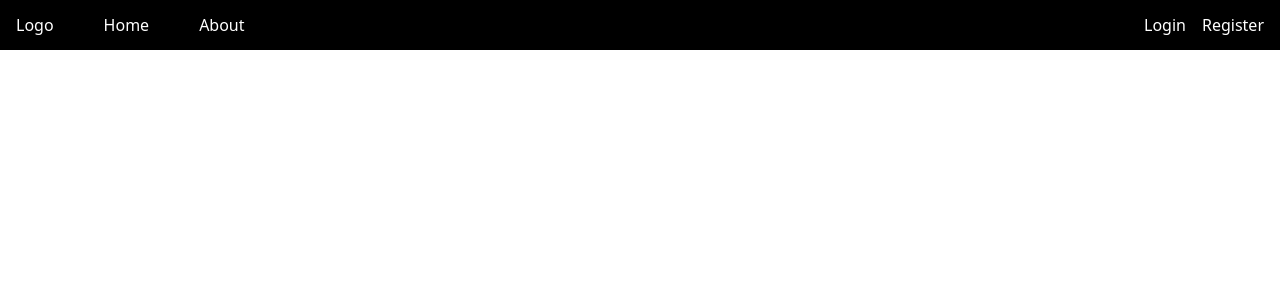
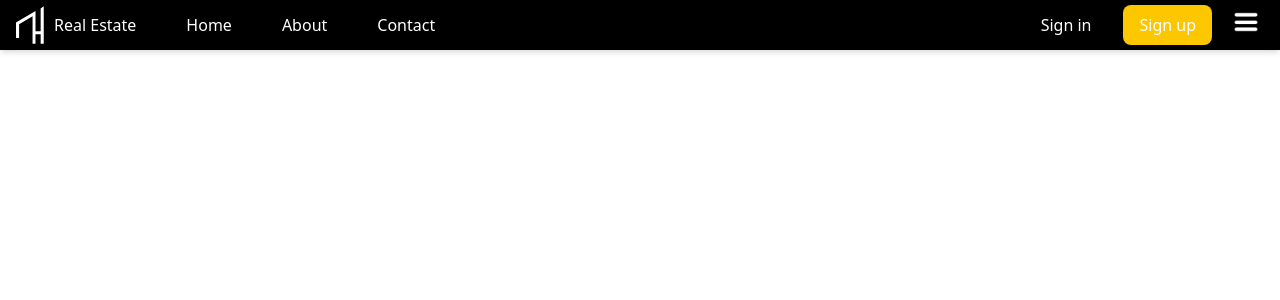
Before and after one commit to vishalguptax/real-estate-client, a React (Vite) app: page / in a window 1280 px wide. Shown: the top 300 px of the page. Built offline with nearby package versions, Linux system fonts and the light colour scheme.

Commit message:
third commit

```diff
--- a/src/components/Layout.jsx
+++ b/src/components/Layout.jsx
@@ -1,17 +1,95 @@
-import React from "react";
+import React, { useState } from "react";
 
 function Layout() {
+  const [open, setOpen] = useState(false);
+  const user = false;
+
   return (
-    <div className="flex items-center justify-between h-[50px] p-4 bg-black text-white">
-      <div className="left flex gap-4 items-center gap-[50px]">
-        <a href="/">Logo</a>
-        <a href="/">Home</a>
-        <a href="/">About</a>
+    <div className="flex items-center justify-between h-[50px] p-4 bg-black text-white shadow-md ">
+      <div className="left flex gap-4 items-center gap-[50px] ">
+        <a href="/" className="flex items-center gap-[10px]">
+          <img src="/logo.svg" alt="" className="w-[28px]" />
+          <span className="hidden md:inline">Real Estate</span>
+        </a>
+        <a href="/" className="hidden sm:inline hover:scale-105 transition">
+          Home
+        </a>
+        <a href="/" className="hidden sm:inline hover:scale-105 transition">
+          About
+        </a>
+        <a href="/" className="hidden sm:inline hover:scale-105 transition">
+          Contact
+        </a>
       </div>
-      <div className="right flex gap-4 items-center ">
-        <a href="/">Login</a>
-        <a href="/">Register</a>
-      </div>
+
+      < div className="flex items-center gap-4">
+        {user ? (
+          <div className="flex items-center gap-4 font-bold">
+            <img
+              src="https://images.pexels.com/photos/91227/pexels-photo-91227.jpeg?auto=compress&cs=tinysrgb&w=1260&h=750&dpr=2"
+              alt="User Avatar"
+              className="w-10 h-10 rounded-full object-cover"
+            />
+            <span className="hidden sm:inline">John Doe</span>
+            <a href="/" className="relative px-4 py-2 bg-yellow-400 rounded-lg">
+              <span>Profile</span>
+            </a>
+          </div>
+        ) : (
+          <>
+            <a href="/" className="px-4 py-2 hover:scale-105 transition display hidden md:block">
+              Sign in
+            </a>
+            <a
+              href="/"
+              className="px-4 py-2 bg-yellow-400 rounded-lg hover:scale-105 transition hidden md:block"
+            >
+              Sign up
+            </a>
+          </>
+        )}
+
+
+        <div className="">
+          <button onClick={() => setOpen(!open)}>
+            <img src="/menu.png" alt="" className="w-9 h-9" />
+          </button>
+          </div>
+          </div>
+          {open && (
+          <div className="absolute top-0 right-0 w-1/2 h-screen bg-black text-white flex flex-col items-center justify-center text-lg transition-transform transform translate-x-0">
+            <button className="absolute top-5 right-5 text-white text-3xl" onClick={() => setOpen(false)}>×</button>
+            <a
+              href="/"
+              className="py-4 hover:scale-105 transition "
+              onClick={() => setOpen(false)}
+            >
+              Home
+            </a>
+            <a
+              href="/"
+              className="py-4 hover:scale-105 transition"
+              onClick={() => setOpen(false)}
+            >
+              About
+            </a>
+            <a
+              href="/"
+              className="py-4 hover:scale-105 transition"
+              onClick={() => setOpen(false)}
+            >
+              Contact
+            </a>
+            <a
+              href="/"
+              className="py-4 bg-yellow-400 rounded-lg"
+              onClick={() => setOpen(false)}
+            >
+              Sign up
+            </a>
+          </div>
+
+      )}
     </div>
   );
 }
--- a/src/index.css
+++ b/src/index.css
@@ -1,4 +1,6 @@
 @import "tailwindcss";
 
 body{
+    margin: 0 auto;
+    max-width: 1400px;
 }
```
Also changed, not shown: public/logo.svg (added), public/menu.png (added), src/components/Home.jsx (added).
